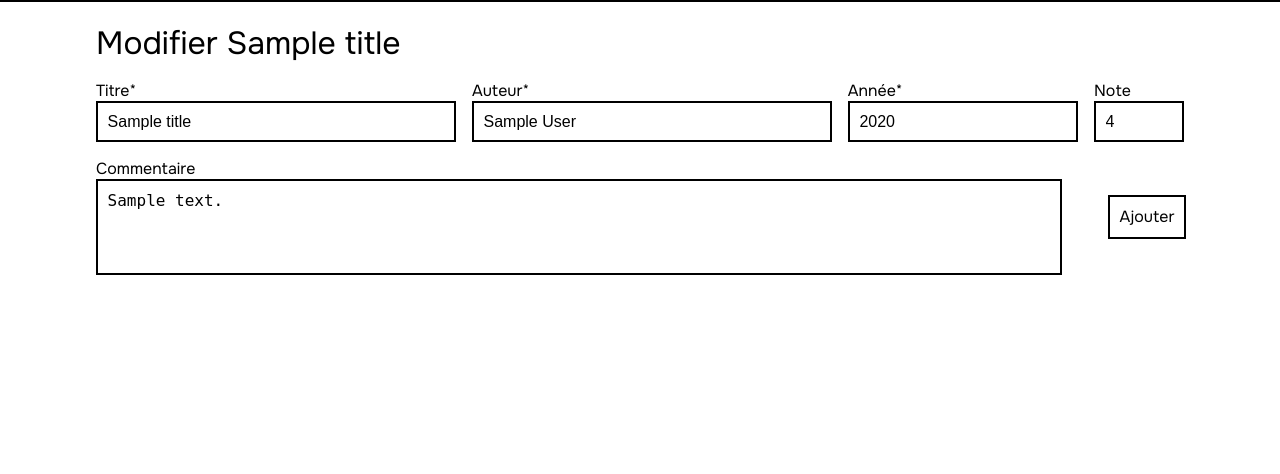
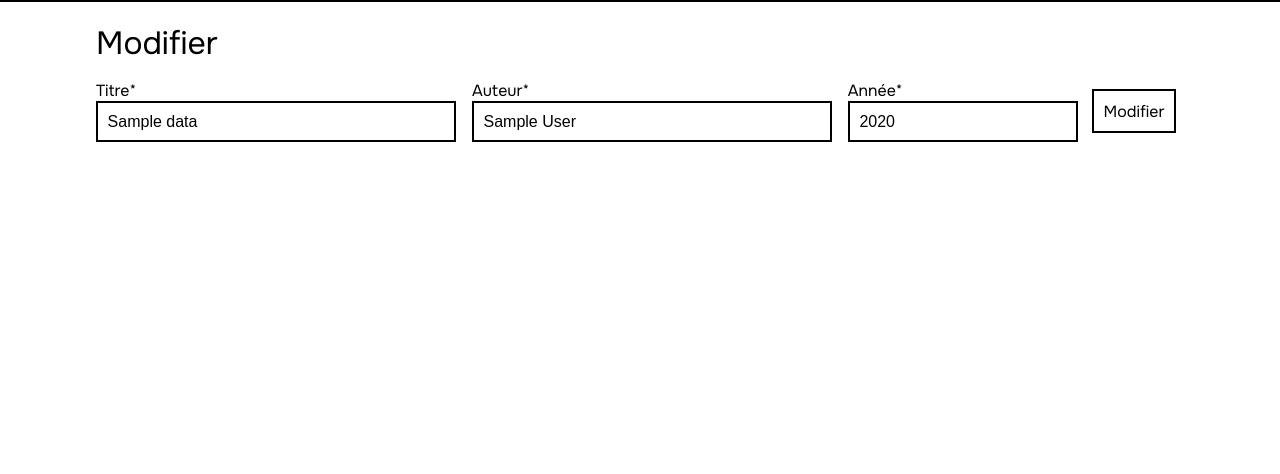
Before and after one commit to loulou64490/BooksDB, a Flask app: template templates/modifier.html in a window 1280 px wide. Shown: the part 73-547 px from the top of the page. Run offline with Flask 3, Linux system fonts and the light colour scheme; the template is opened without the code that fills it: most values are stand-ins (such as "Sample title", 1, 10 or a date in 2020).

Commit message:
New version

```diff
--- a/app.py
+++ b/app.py
@@ -1,70 +1,83 @@
 import sqlite3
-import ollama #TODO : ajouter de l'ia
+import ollama  # TODO : ajouter de l'ia
 from flask import Flask, render_template, request, redirect
 
 app = Flask(__name__)
+
 
 def get_db_connection():
     conn = sqlite3.connect('books.db')
     conn.row_factory = sqlite3.Row
     return conn
+
+# TODO: page d'accueil
 @app.route('/')
 def accueil():
     return render_template('index.html', )
 
 
-@app.route('/nouveau')
-def nouveau():
-    return render_template('nouveau.html', )
+@app.route('/livre', )
+def livre():
+    if request.args.get('id'):
+        conn = get_db_connection()
+        cur = conn.cursor()
+        data = cur.execute("select * from books where id=?", [request.args.get('id')]).fetchone()
+        cur.close()
+        conn.close()
+        return render_template('livre.html', data=data)
+    else:
+        return redirect("recherche", 303)
 
-@app.route('/ajouter', methods=['POST'])
-def ajouter():
-    conn=get_db_connection()
-    cur=conn.cursor()
-    cur.execute("select * from books where title like ? or author like ? or year like ? or comment like ?",)
-    data=cur.fetchall()
-    conn.commit()
-    cur.close()
-    conn.close()
-    return redirect("livre?",303)
 
-@app.route('/livre',methods=['GET'])
-def livre():
-    conn=get_db_connection()
-    cur=conn.cursor()
-    data=cur.execute("select * from books where id=?",[request.args.get('id')]).fetchone()
-    cur.close()
-    conn.close()
-    return render_template('livre.html', data=data)
+@app.route('/recherche', methods=['POST', 'GET'])
+def recherche():
+    if request.form['query'] != '':
+        conn = get_db_connection()
+        cur = conn.cursor()
+        data = cur.execute("select * from books where title like ? or author like ? or year like ? or comment like ?",
+                           ['%' + request.form['query'] + '%' for i in range(4)]).fetchall()
+        cur.close()
+        conn.close()
+        return render_template('recherche.html', data=data, result=request.form['query'])
+    else:
+        return render_template('recherche.html', )
 
-@app.route('/recherche', methods=['POST'])
-def recherche():
-    conn=get_db_connection()
-    cur=conn.cursor()
-    data=cur.execute("select * from books where title like ? or author like ? or year like ? or comment like ?",['%'+request.form['query']+'%' for i in range(4)]).fetchall()
-    cur.close()
-    conn.close()
-    return render_template('recherche.html', data=data, result=request.form['query'])
 
-@app.route('/supprimer', methods=['POST'])
-def supprimer():
-    conn=get_db_connection()
-    cur=conn.cursor()
-    cur.execute("delete from books where id=?",[request.args.get('id')])
-    conn.commit()
-    cur.close()
-    conn.close()
-    return redirect("livre?",303)
+# TODO: suppression d'un livre
+# cur.execute("delete from books where id=?", [request.args.get('id')])
+@app.route('/modifier', methods=['POST', 'GET'])
+def modifier():
+    if request.method == 'POST':
+        if request.args.get('id'):
+            conn = get_db_connection()
+            cur = conn.cursor()
+            cur.execute("update books set title=?, author=?, year=? where id=?",
+                        [request.form['title'], request.form['author'], request.form['year'], request.args.get('id')])
+            conn.commit()
+            cur.close()
+            conn.close()
+            return redirect("livre?id=" + request.args.get('id'), 303)
+        else:
+            conn = get_db_connection()
+            cur = conn.cursor()
+            cur.execute("insert into books (title, author, year) values (?, ?, ?); ",
+                        [request.form['title'], request.form['author'], request.form['year']])
+            idl = cur.lastrowid
+            conn.commit()
+            cur.close()
+            conn.close()
+            return redirect("livre?id=" + str(idl), 303)
+    else:
+        if request.args.get('id'):
+            conn = get_db_connection()
+            cur = conn.cursor()
+            data = cur.execute("select title, author, year from books where id=?", [request.args.get('id')]).fetchone()
+            cur.close()
+            conn.close()
+            return render_template('modifier.html', data=data, id=request.args.get('id'))
+        else:
+            return render_template('modifier.html', )
 
-@app.route('/modifier', methods=['POST'])
-def modifier():
-    conn=get_db_connection()
-    cur=conn.cursor()
-    cur.execute("") # TODO : compléter la requête
-    conn.commit()
-    cur.close()
-    conn.close()
-    return redirect("livre?",303)
 
 if __name__ == '__main__':
     app.run(debug=True)
--- a/static/css/style.css
+++ b/static/css/style.css
@@ -185,6 +185,11 @@ main textarea:focus {
     padding: 0.6rem;
 }
 
+.margin{
+    margin: 0.6rem;
+    display: inline-block;
+}
+
 footer {
     width: 100%;
     box-shadow: 0 -2px 0 var(--primary);
--- a/templates/base.html
+++ b/templates/base.html
@@ -33,7 +33,7 @@
                 </form>
             </li>
             <li class="flex">
-                <a class="ajouter hover" href="{{ url_for('nouveau') }}">Ajouter un livre</a>
+                <a class="ajouter hover" href="{{ url_for('modifier') }}">Ajouter un livre</a>
                 <div id="iconContainer" class="flex cursor">
                     <img id="lightIcon" src="{{ url_for('static', filename='images/moon.svg') }}" alt="Thème clair"
                          class="theme-icon">
--- a/templates/livre.html
+++ b/templates/livre.html
@@ -11,6 +11,5 @@
     {% if comment %}
         <p>{{ data['comment'] }}</p>
     {% endif %}
-    <a href="{{ url_for('modifier') }}?{{ data['id'] }}">Modifier</a>
-    <a href="{{ url_for('supprimer') }}?{{ data['id'] }}">Supprimer</a>
+    <a class="hover item margin button" href="{{ url_for('modifier') }}?id={{ data['id'] }}">Modifier</a>
 {% endblock %}
--- a/templates/modifier.html
+++ b/templates/modifier.html
@@ -1,34 +1,24 @@
 {% extends 'base.html' %}
 
-{% block title %}Modifier {{ title }}- BookDB{% endblock %}
+{% block title %}{% if id %}Modifier{% else %}Ajouter{% endif %} - BookDB{% endblock %}
 
 {% block content %}
-    <form action="{{ url_for('appliquer') }}" method="post">
-        <h1>Modifier {{ title }}</h1>
+    <form action="{{ url_for('modifier') }}{% if id %}?id={{ id }}{% endif %}" method="post">
+        <h1>{% if id %}Modifier{% else %}Ajouter{% endif %}</h1>
         <div class="grid">
             <label>
                 <span>Titre*</span>
-                <input type="text" name="title" value="{{ title }}" required>
+                <input type="text" name="title" value="{% if data %}{{ data['title'] }}{% endif %}" placeholder="{% if data %}{{ data['title'] }}{% endif %}" required>
             </label>
             <label>
                 <span>Auteur*</span>
-                <input type="text" name="author" value="{{ author }}" required>
+                <input type="text" name="author" value="{% if data %}{{ data['author'] }}{% endif %}" placeholder="{% if data %}{{ data['author'] }}{% endif %}" required>
             </label>
             <label>
                 <span>Année*</span>
-                <input type="number" name="year" value="{{ year }}" required>
+                <input type="number" name="year" value="{% if data %}{{ data['year'] }}{% endif %}" placeholder="{% if data %}{{ data['year'] }}{% endif %}" required>
             </label>
-            <label>
-                <span>Note</span>
-                <input type="number" name="rate" value="{{ rate }}" min="0" max="5">
-            </label>
-        </div>
-        <div class="flex blip">
-            <label class="comment">
-                <span>Commentaire</span>
-                <textarea name="comment">{{ comment }}</textarea>
-            </label>
-            <button class="button hover" type="submit">Ajouter</button>
+            <div class="flex"><button class="button hover" type="submit">{% if id %}Modifier{% else %}Ajouter{% endif %}</button></div>
         </div>
     </form>
 {% endblock %}
```
Also changed, not shown: templates/nouveau.html (deleted, +0 -34 lines), README.md, books.db, templates/supprimer.html (deleted).
